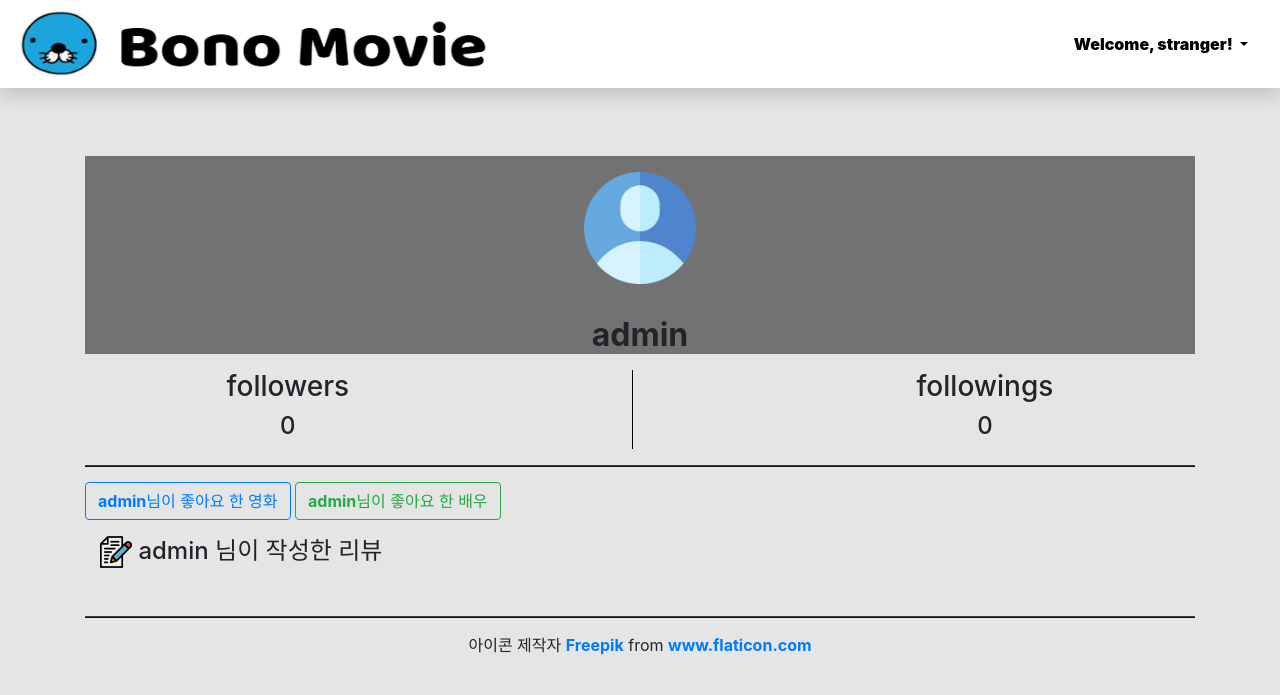
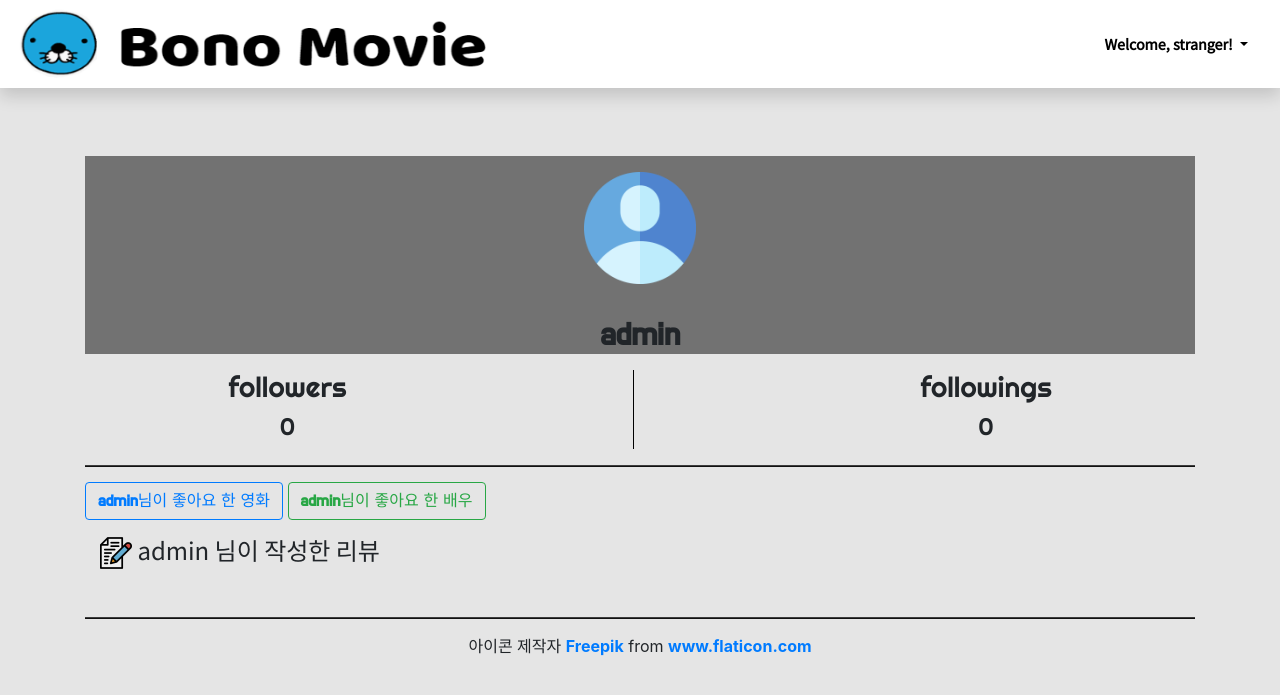
Before and after one commit to ShinParkhan/Final-Project, a Django app: page /accounts/1/ in a window 1280 px wide. Shown: the top 695 px of the page. Run offline with Django 3.2, Linux system fonts and the light colour scheme; data comes from the database, SQL or seed files in the repository; data that the repository does not hold is empty; parts of the project's set-up code (start-up, migrations or seed data) failed here and were passed over; some libraries are stand-ins or nearby versions; some web fonts are replaced.

Commit message:
font completed

```diff
--- a/accounts/templates/accounts/userdetail.html
+++ b/accounts/templates/accounts/userdetail.html
@@ -11,7 +11,7 @@
         <img src="{% static 'movies/images/icon.png' %}" style="max-width: 100%; max-height: 100%;" alt="img">
       </div>
     </div>
-    <h2 class="text-center font-weight-bold"> {{ user1.username }}
+    <h2 class="text-center font-weight-bold" style="font-family: 'Do Hyeon', sans-serif;"> {{ user1.username }}
       {% if user.is_authenticated %}
       {% if user1 != user %}
       {% if user in user1.followers.all %}
@@ -33,13 +33,13 @@
   <div class='container'>
     <div class='row d-flex justify-content-sm-around text-center'>
       <div data-toggle="modal" data-target="#followers">
-        <h3>followers</h3>
-        <h4 id="follow-count-{{ user1.pk }}">{{ user1.followers.count }}</h4>
+        <h3 style="font-family: 'Righteous', cursive;">followers</h3>
+        <h4 id="follow-count-{{ user1.pk }}" style="font-family: 'Righteous', cursive;">{{ user1.followers.count }}</h4>
       </div>
       <div style="border-right: 1.5px solid black;"></div>
       <div data-toggle="modal" data-target="#followings">
-        <h3>followings</h3>
-        <h4>{{ user1.followings.all|length }}</h4>
+        <h3 style="font-family: 'Righteous', cursive;">followings</h3>
+        <h4 style="font-family: 'Righteous', cursive;">{{ user1.followings.all|length }}</h4>
       </div>
     </div>
   </div>
@@ -93,11 +93,11 @@
   </div>
   <hr>
 
-  <a href="{% url 'movies:like_movie_list' %}" class="btn btn-outline-primary"><b>{{ user1 }}</b>님이 좋아요 한 영화</a>
-  <a href="{% url 'movies:like_actor_list' %}" class="btn btn-outline-success"><b>{{ user1 }}</b>님이 좋아요 한 배우</a>
+  <a href="{% url 'movies:like_movie_list' %}" class="btn btn-outline-primary" style="font-family: 'Do Hyeon', sans-serif;"><b>{{ user1 }}</b>님이 좋아요 한 영화</a>
+  <a href="{% url 'movies:like_actor_list' %}" class="btn btn-outline-success" style="font-family: 'Do Hyeon', sans-serif;"><b>{{ user1 }}</b>님이 좋아요 한 배우</a>
 
   <div class="container mt-3">
-    <h4><img src="{% static 'movies/images/icon2.png' %}"
+    <h4 style="font-family: 'Noto Sans KR', sans-serif;"><img src="{% static 'movies/images/icon2.png' %}"
         style=" width: 2rem; max-width: 100%; max-height: 100%; display: inline;" alt="img"> {{ user1.username }} 님이 작성한
       리뷰</h4>
     <br>
@@ -110,9 +110,9 @@
           </div>
           <div class="col-md-8">
             <div class="card-body">
-              <h3 class="card-title">{{ rating.movie }}</h3>
-              <p class="card-text">한 줄 평 : {{ rating.content }}</p>
-              <p class="card-text"><span class="badge badge-info text-light">평점 : {{ rating.score }}</span></p>
+              <h3 class="card-title" style="font-family: 'Noto Sans KR', sans-serif;">{{ rating.movie }}</h3>
+              <p class="card-text" style="font-family: 'Noto Sans KR', sans-serif;">한 줄 평 : {{ rating.content }}</p>
+              <p class="card-text" style="font-family: 'Noto Sans KR', sans-serif;"><span class="badge badge-info text-light">평점 : {{ rating.score }}</span></p>
             </div>
           </div>
         </div>
@@ -133,7 +133,7 @@
         </button>
 
         <div class="modal-body" id="exampleModalLabel">
-          <h4 class="text-center" id="exampleModalLabel">{{ user1 }}님을 팔로우 하셨습니다!</h4>
+          <h4 class="text-center" id="exampleModalLabel" style="font-family: 'Jua', sans-serif;">{{ user1 }}님을 팔로우 하셨습니다!</h4>
         </div>
 
         <button type="button" class="btn btn-primary btn-sm" data-dismiss="modal">OK</button>
@@ -152,7 +152,7 @@
           </button>
         </div>
         <div class="modal-body" id="exampleModalLabel">
-          <h4 class="text-center" id="exampleModalLabel">팔로우가 취소되었습니다.</h4>
+          <h4 class="text-center" id="exampleModalLabel" style="font-family: 'Jua', sans-serif;">팔로우가 취소되었습니다.</h4>
         </div>
         <div class="modal-footer">
           <button type="button" class="btn btn-primary" data-dismiss="modal">OK</button>
--- a/movies/models.py
+++ b/movies/models.py
@@ -1,6 +1,5 @@
 from django.conf import settings
 from django.db import models
-
 # Create your models here.
 
 
--- a/movies/templates/movies/_navbar.html
+++ b/movies/templates/movies/_navbar.html
@@ -25,7 +25,7 @@
   <div class="mr-0 order-3">
       <li class="nav-item dropdown" style=" list-style: none;">
         <a class="nav-link dropdown-toggle" href="#" style="color:black;" id="navbarDropdownMenuLink" role="button" data-toggle="dropdown" aria-haspopup="true" aria-expanded="false">
-        <b >Welcome,
+        <b style="font-family: 'Source Sans Pro', sans-serif;">Welcome,
         {% if user.is_authenticated %}
          {{ request.user }}!
          {% else %}
@@ -34,15 +34,15 @@
         </b>
         <div class="dropdown-menu aria-labelledby="navbarDropdownMenuLink">
         {% if user.is_authenticated %}
-          <a class="dropdown-item" href="{% url 'accounts:userdetail' user.pk %}"><i class="far fa-address-card"></i> User Profile</a>
-          <a class="dropdown-item" href="{% url 'movies:like_movie_list' %}"><i class="fas fa-film"></i> Like Movies List</a>
-          <a class="dropdown-item" href="{% url 'movies:like_actor_list' %}"><i class="far fa-smile"></i> Like Actors List</a>
+          <a class="dropdown-item" href="{% url 'accounts:userdetail' user.pk %}" style="font-family: 'Rubik', sans-serif;"><i class="far fa-address-card"></i> User Profile</a>
+          <a class="dropdown-item" href="{% url 'movies:like_movie_list' %}" style="font-family: 'Rubik', sans-serif;"><i class="fas fa-film"></i> Like Movies List</a>
+          <a class="dropdown-item" href="{% url 'movies:like_actor_list' %}" style="font-family: 'Rubik', sans-serif;"><i class="far fa-smile"></i> Like Actors List</a>
           <div style="border-top: 1px solid grey;">
-          <a class="dropdown-item" href="{% url 'accounts:logout' %}">Logout</a>
+          <a class="dropdown-item" href="{% url 'accounts:logout' %}" style="font-family: 'Rubik', sans-serif;">Logout</a>
           </div>
          {% else %}
-           <a class="dropdown-item" href="{% url 'accounts:login' %}">Login</span></a>
-           <a class="dropdown-item" href="{% url 'accounts:signup' %}">Signup</a>
+           <a class="dropdown-item" href="{% url 'accounts:login' %}" style="font-family: 'Rubik', sans-serif;">Login</span></a>
+           <a class="dropdown-item" href="{% url 'accounts:signup' %}" style="font-family: 'Rubik', sans-serif;">Signup</a>
          {% endif %}
         </div>
         </a>
--- a/movies/templates/movies/base.html
+++ b/movies/templates/movies/base.html
@@ -14,7 +14,7 @@
     integrity="sha384-ggOyR0iXCbMQv3Xipma34MD+dH/1fQ784/j6cY/iJTQUOhcWr7x9JvoRxT2MZw1T" crossorigin="anonymous">
 
   <link href="https://fonts.googleapis.com/css?family=Passion+One|Nanum+Myeongjo|Gothic+A1|Black+Han+Sans|Do+Hyeon|Merriweather|Oswald|Noto+Serif+KR|Alatsi|Jua&display=swap" rel="stylesheet">
-
+  <link href="https://fonts.googleapis.com/css?family=Acme|Anton|Barlow|Do+Hyeon|Jua|Noto+Sans+KR|Permanent+Marker|Righteous|Rubik|Source+Sans+Pro|Varela+Round&display=swap" rel="stylesheet">
   <link rel="stylesheet" href="https://cdnjs.cloudflare.com/ajax/libs/animate.css/3.7.2/animate.min.css">
 
   <style>
--- a/movies/templates/movies/like_actor_list.html
+++ b/movies/templates/movies/like_actor_list.html
@@ -2,7 +2,7 @@
 {% block content %}
 <div class="body" style="background-color: grey; background-color: rgba(0, 0, 0, 0.1);">
   <div class="container">
-    <h2 class="text-center">{{ user }}님이 <b class='text-info'>좋아요</b>한 배우 목록</h2>
+    <h2 class="text-center" style="font-family: 'Do Hyeon', sans-serif;">{{ user }}님이 <b class='text-info' style="font-family: 'Jua', sans-serif;">좋아요</b>한 배우 목록</h2>
     <div class="l-container">
       <ul>
         {% for actor in like_actor %}
--- a/movies/templates/movies/like_movie_list.html
+++ b/movies/templates/movies/like_movie_list.html
@@ -3,7 +3,7 @@
 <div class="body" style="background-color: grey; background-color: rgba(0, 0, 0, 0.1);">
 <div class="container">
 
-  <h2 class="text-center">{{ user }}님이 <b class='text-info'>좋아요</b>한 영화 목록</h2>
+  <h2 class="text-center" style="font-family: 'Do Hyeon', sans-serif;">{{ user }}님이 <b class='text-info' style="font-family: 'Jua', sans-serif;">좋아요</b>한 영화 목록</h2>
   <div class="l-container">
     <ul>
       {% for movie in like_movie %}
```
Also changed, not shown: movies/forms.py (+8 -0 lines), movies/templates/movies/detail.html (+38 -5 lines), requirements2.txt (deleted, +0 -29 lines), README.md, movies/migrations/0002_auto_20191128_1433.py (added), movies/migrations/0003_auto_20191128_1443.py (added), movies/migrations/0004_auto_20191128_1454.py (added).
